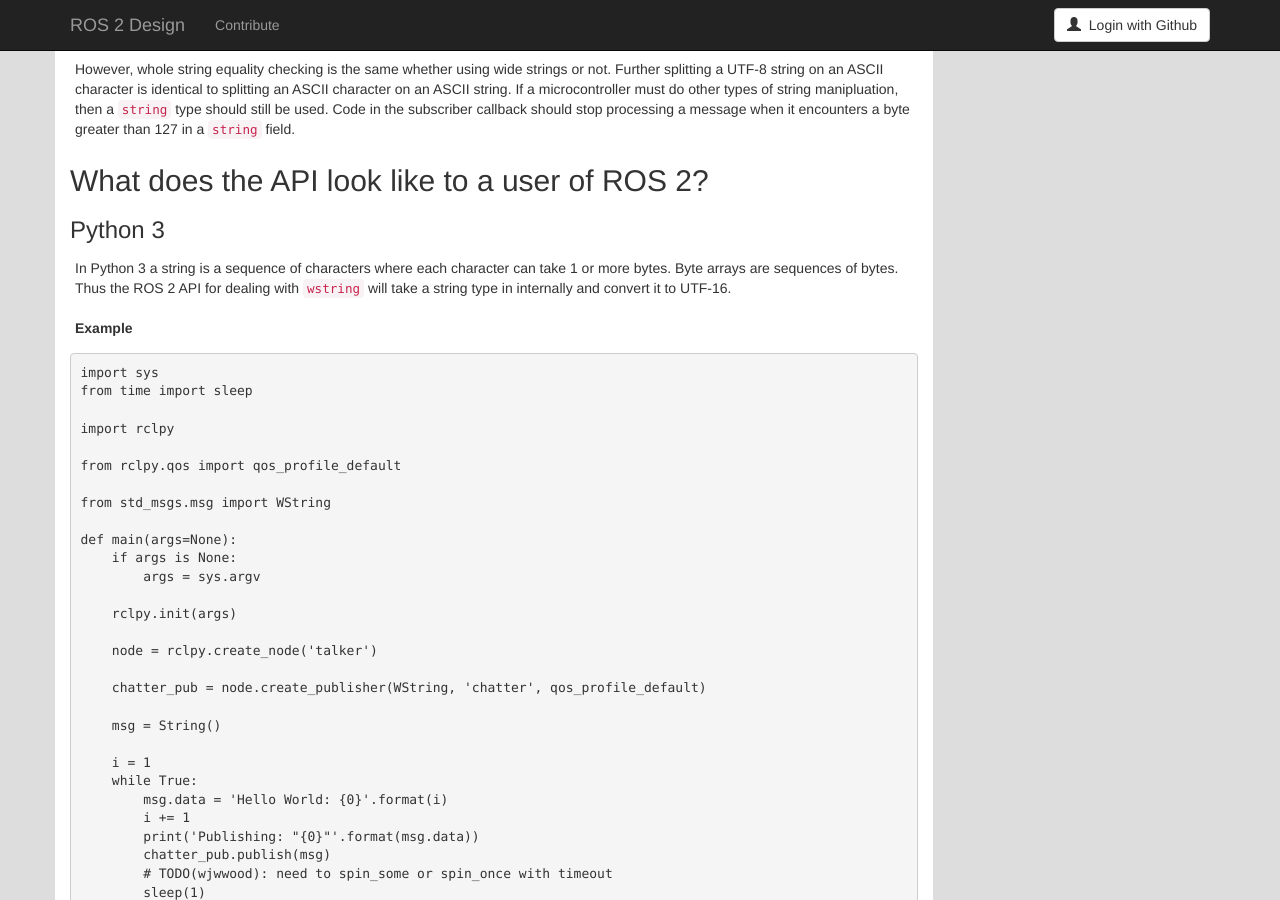
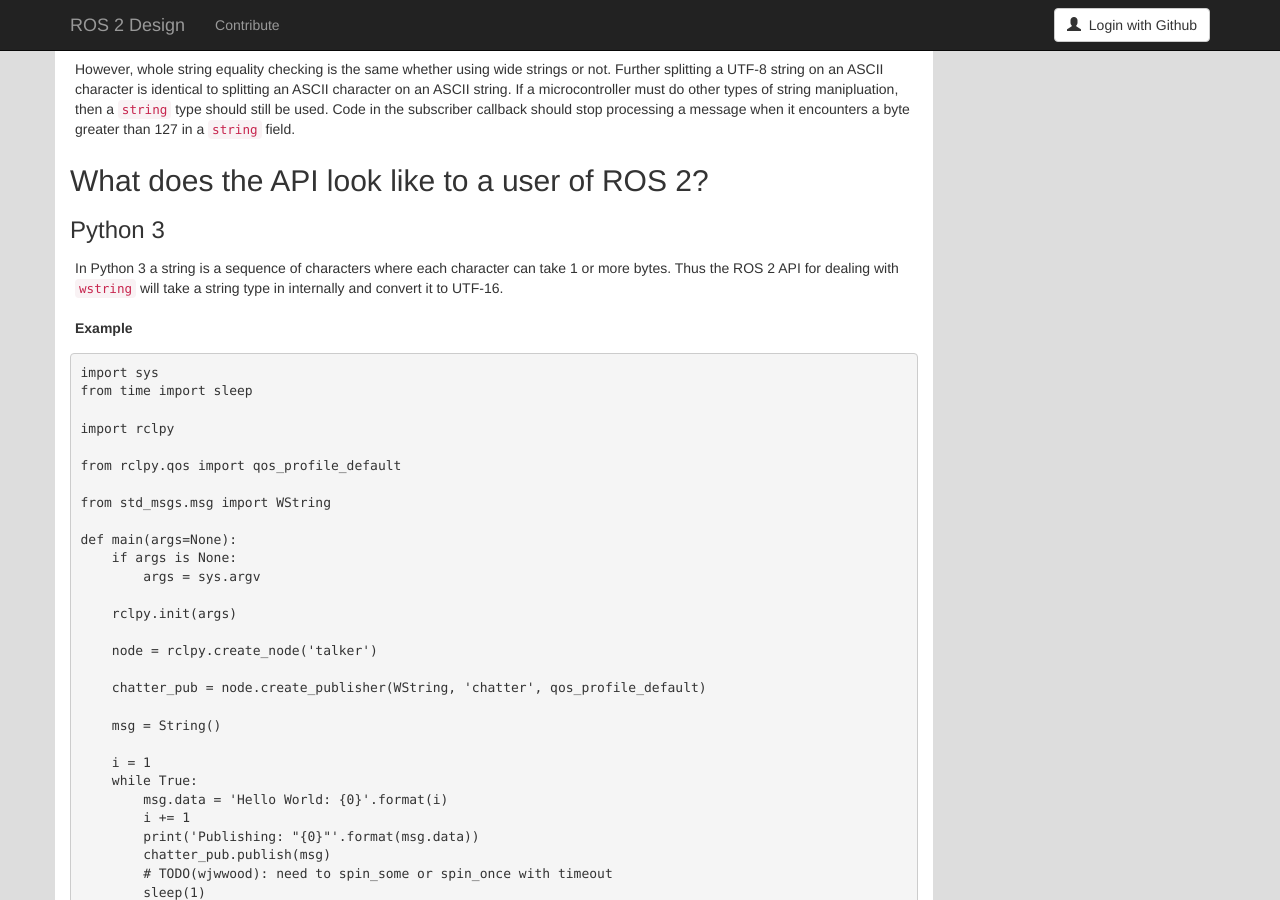
Before and after one commit to ros2/design, a Jekyll site: the page built from articles/WideStrings.md, in a window 1280 px wide and 900 px high, scrolled down 2172 px. Built offline with Jekyll 4.4.1, drawn with Linux system fonts in a browser that asks for light colours; nearby versions of some CDN libraries.

Commit message:
Remove unnecessary sentence

```diff
--- a/articles/WideStrings.md
+++ b/articles/WideStrings.md
@@ -125,7 +125,6 @@ Code in the subscriber callback should stop processing a message when it encount
 ### Python 3
 
 In Python 3 a string is a sequence of characters where each character can take 1 or more bytes.
-Byte arrays are sequences of bytes.
 Thus the ROS 2 API for dealing with `wstring` will take a string type in internally and convert it to UTF-16.
 
 **Example**
```
